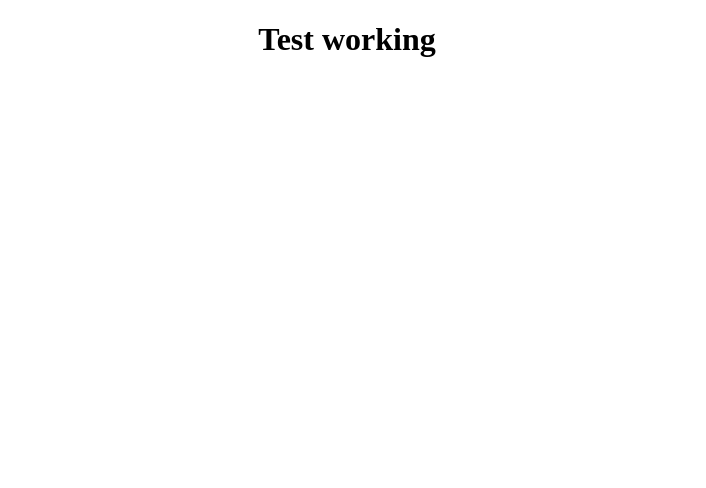
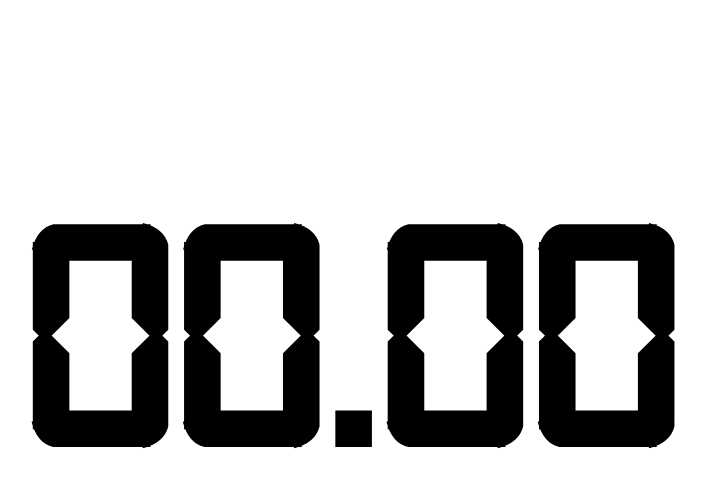
Before and after one commit to KDB-Mix/Kuber-timer, a React (Vite) app: page / in a window 1280 px wide. Shown: the top 488 px of the page, without its empty margins (293-999 px from the left). Built offline with nearby package versions, Linux system fonts and the light colour scheme.

Commit message:
added the initial page

```diff
--- a/src/App.css
+++ b/src/App.css
@@ -1,3 +1,22 @@
-h1{
+@font-face {
+  font-family: "Digital";
+  src: url("fonts/digital-7.ttf");
+}
+html, body, #root{
+  width: 100%;
+  height: 100%;
+  font-family: Arial, Helvetica, sans-serif;
+  margin: 0;
+  padding: 0;
+  overflow: hidden;
+}
+#timer-container{
+  display: flex;
+  height: 100hv;
+  width: 100hv;
+  justify-content: center;
+  align-items: center;
   text-align: center;
+  font-size: 10rem;
+  font-family: "Digital", Arial, Helvetica, sans-serif;
 }
--- a/src/App.jsx
+++ b/src/App.jsx
@@ -1,19 +1,14 @@
 import { useState } from "react";
-import { invoke } from "@tauri-apps/api/core";
 import "./App.css";
 
 function App() {
-  const [greetMsg, setGreetMsg] = useState("");
-  const [name, setName] = useState("");
-
-  async function greet() {
-    // Learn more about Tauri commands at https://tauri.app/develop/calling-rust/
-    setGreetMsg(await invoke("greet", { name }));
-  }
-
+  let time_on_timer = 0.0;
+  let timer_text = "00.00"
   return (
-    <main className="container">
-      <h1>Test working</h1>
+    <main className="container" style={{ width: '100vw', height: '100vh', boxSizing: 'border-box' }}>
+      <div id="timer-container">
+        <h1 id="timer-time">{timer_text}</h1>
+      </div>
     </main>
   );
 }
```
Also changed, not shown: src/fonts/digital-7.ttf (added), 40 other files (tests, documents, lock files or other folders).
